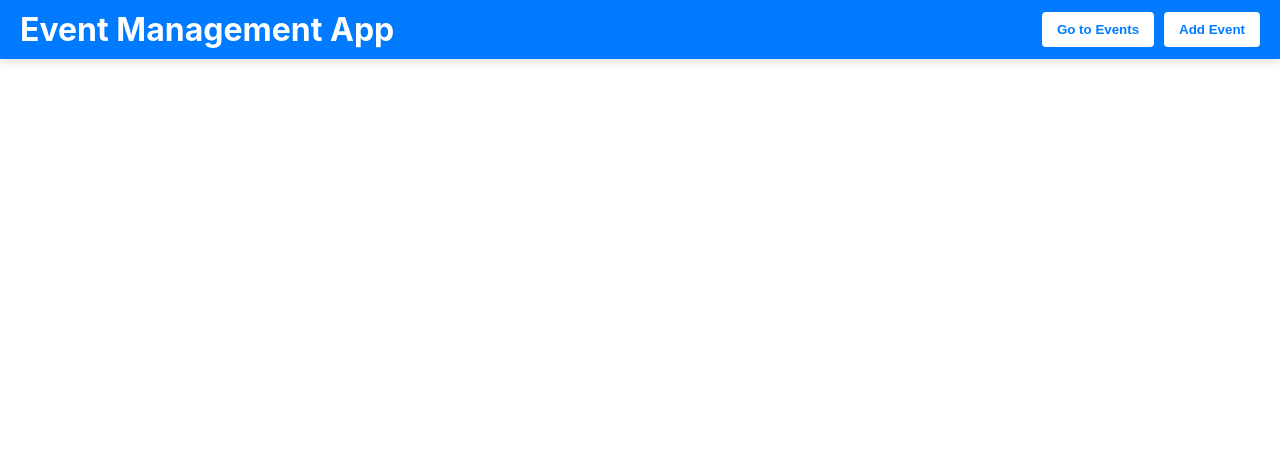
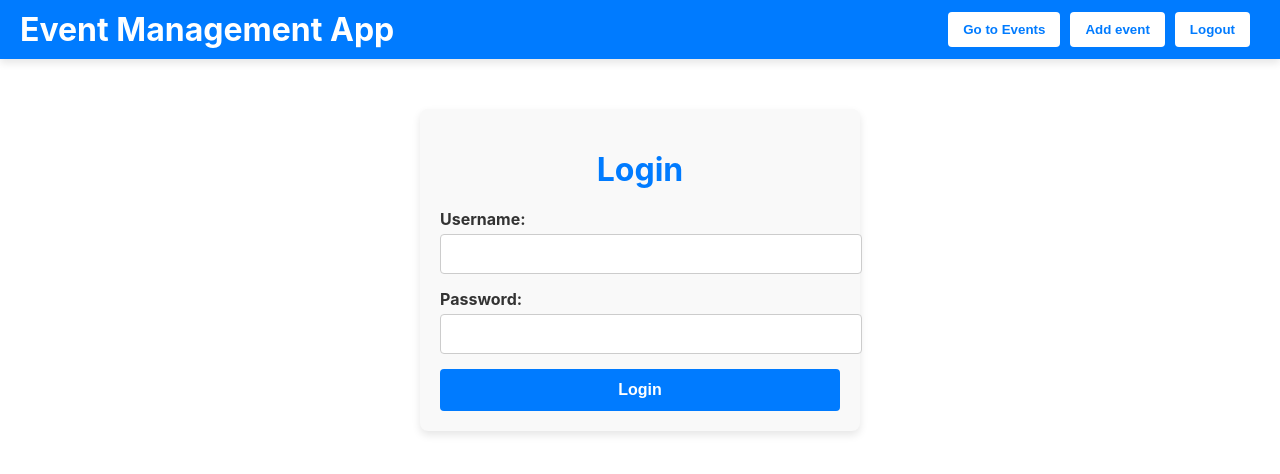
Before and after one commit to MariaPindaru/SpringBootGT, a React (Create React App) app in the folder frontend/: page /login in a window 1280 px wide. Shown: the top 474 px of the page. Built offline with nearby package versions, Linux system fonts and the light colour scheme; sample sign-in values are in the browser's storage.

Commit message:
[Frontend] Add login

```diff
--- a/frontend/src/App.js
+++ b/frontend/src/App.js
@@ -1,27 +1,76 @@
 import React from "react";
-import { BrowserRouter, Route, Routes } from 'react-router-dom';
+import { BrowserRouter, Route, Routes, Navigate, useLocation  } from 'react-router-dom';
 import EventDetails from "./components/EventDetails";
 import EventForm from "./components/EventForm";
 import EventList from "./components/EventList";
 import Header from "./components/Header";
 import Home from "./components/Home";
+import Login from "./components/Login";
+import { AuthProvider, useAuth } from "./hooks/useAuth";
 
-function App() {
+const ProtectedRoute = ({ children }) => {
+  const { isLoggedIn } = useAuth();
+
+  if (!isLoggedIn) {
+      return <Navigate to="/login" replace />;
+  }
+
+  return children;
+};
+
+
+const App = () => {
   return (
-    <BrowserRouter>
-      <Header />
-      <Routes>
-        <Route path='/' element={<Home />} />
+      <AuthProvider>
+          <BrowserRouter>
+              <Header />
+              <Routes>
+                  <Route path="/login" element={<Login />} />
 
-        <Route path="/event/:id" element={<EventDetails />} />
-        <Route path="/add-event" element={<EventForm />} />
-        <Route path="/edit-event/:id" element={<EventForm />} />
-        <Route path='/events' element={<EventList />} />
-
-      </Routes>
-
-    </BrowserRouter>
+                  <Route
+                      path="/"
+                      element={
+                          <ProtectedRoute>
+                              <Home />
+                          </ProtectedRoute>
+                      }
+                  />
+                  <Route
+                      path="/event/:id"
+                      element={
+                          <ProtectedRoute>
+                              <EventDetails />
+                          </ProtectedRoute>
+                      }
+                  />
+                  <Route
+                      path="/add-event"
+                      element={
+                          <ProtectedRoute>
+                              <EventForm />
+                          </ProtectedRoute>
+                      }
+                  />
+                  <Route
+                      path="/edit-event/:id"
+                      element={
+                          <ProtectedRoute>
+                              <EventForm />
+                          </ProtectedRoute>
+                      }
+                  />
+                  <Route
+                      path="/events"
+                      element={
+                          <ProtectedRoute>
+                              <EventList />
+                          </ProtectedRoute>
+                      }
+                  />
+              </Routes>
+          </BrowserRouter>
+      </AuthProvider>
   );
-}
+};
 
 export default App;
--- a/frontend/src/api/axiosInstance.js
+++ b/frontend/src/api/axiosInstance.js
@@ -1,11 +1,28 @@
 import axios from 'axios';
 
-const axiosInstance = axios.create({
-  baseURL: 'http://localhost:8080/api',
-  timeout: 5000,
-  headers: {
-    'Content-Type': 'application/json',
-  },
-});
+const axiosInstance = () => {
 
-export default axiosInstance;
+  const options = {
+    baseURL: 'http://localhost:8080/api',
+    headers: {
+      'Content-Type': 'application/json',
+    },
+  };
+
+  // Create instance
+  let instance = axios.create(options);
+
+  // Set the AUTH token for any request
+  instance.interceptors.request.use(function (config) {
+    const token = localStorage.getItem('token');
+    if (token) {
+      config.headers['Authorization'] = `Bearer ${token}`;
+    }
+    return config;
+  });
+
+
+  return instance;
+};
+
+export default axiosInstance();
--- a/frontend/src/components/Header.js
+++ b/frontend/src/components/Header.js
@@ -1,7 +1,9 @@
 import React from "react";
 import { useNavigate } from "react-router-dom";
+import { useAuth } from "../hooks/useAuth";
 
 const Header = () => {
+    const { isLoggedIn, logout } = useAuth();
     const navigate = useNavigate();
 
     const goToEvents = () => {
@@ -10,6 +12,11 @@ const Header = () => {
 
     const addEvent = () => {
         navigate('/add-event');
+    };
+
+    const logoutEvent = () => {
+        logout();
+        navigate('/login');
     };
 
     return (
@@ -30,6 +37,9 @@ const Header = () => {
             <h1 style={{ margin: 0, cursor: "pointer" }} onClick={() => navigate('/')}>
                 Event Management App
             </h1>
+
+            {isLoggedIn ?
+
                 <div>
                     <button
                         onClick={goToEvents}
@@ -46,9 +56,11 @@ const Header = () => {
                     >
                         Go to Events
                     </button>
+
                     <button
                         onClick={addEvent}
                         style={{
+                            marginRight: "10px",
                             padding: "10px 15px",
                             backgroundColor: "#fff",
                             color: "#007BFF",
@@ -58,9 +70,27 @@ const Header = () => {
                             fontWeight: "bold",
                         }}
                     >
-                    Add Event
+                        Add event
+                    </button>
+
+                    <button
+                        onClick={logoutEvent}
+                        style={{
+                            marginRight: "10px",
+                            padding: "10px 15px",
+                            backgroundColor: "#fff",
+                            color: "#007BFF",
+                            border: "none",
+                            borderRadius: "4px",
+                            cursor: "pointer",
+                            fontWeight: "bold",
+                        }}
+                    >
+                        Logout
                     </button>
                 </div>
+                :
+                null}
         </header>
     );
 };
--- /dev/null
+++ b/frontend/src/components/Login.js
@@ -0,0 +1,128 @@
+import React, { useState } from "react";
+import { useNavigate } from "react-router-dom";
+import {useAuth} from "../hooks/useAuth";
+
+const Login = () => {
+    const { login, loading } = useAuth();
+
+    const [credentials, setCredentials] = useState({
+        username: "",
+        password: "",
+    });
+    const navigate = useNavigate();
+
+    const handleChange = (e) => {
+        setCredentials({ ...credentials, [e.target.name]: e.target.value });
+    };
+
+    const handleSubmit = async (e) => {
+        e.preventDefault();
+        try {
+            const isAuthenticated = await login(credentials);
+            if (isAuthenticated) {
+                alert("Login successful!");
+                navigate("/");
+            } else {
+                alert("Invalid username or password. Please try again.");
+            }
+        } catch (error) {
+            console.error("Error during login:", error);
+            alert("An error occurred. Please try again.");
+        }
+    };
+
+    return (
+        <div
+            style={{
+                maxWidth: "400px",
+                margin: "50px auto",
+                padding: "20px",
+                backgroundColor: "#f9f9f9",
+                borderRadius: "8px",
+                boxShadow: "0 4px 8px rgba(0, 0, 0, 0.1)",
+            }}
+        >
+            <h1
+                style={{
+                    textAlign: "center",
+                    color: "#007BFF",
+                    marginBottom: "20px",
+                }}
+            >
+                Login
+            </h1>
+            <form onSubmit={handleSubmit}>
+                <div style={{ marginBottom: "15px" }}>
+                    <label
+                        style={{
+                            display: "block",
+                            marginBottom: "5px",
+                            fontWeight: "bold",
+                            color: "#333",
+                        }}
+                    >
+                        Username:
+                    </label>
+                    <input
+                        type="text"
+                        name="username"
+                        value={credentials.username}
+                        onChange={handleChange}
+                        required
+                        style={{
+                            width: "100%",
+                            padding: "10px",
+                            border: "1px solid #ccc",
+                            borderRadius: "4px",
+                            fontSize: "16px",
+                        }}
+                    />
+                </div>
+                <div style={{ marginBottom: "15px" }}>
+                    <label
+                        style={{
+                            display: "block",
+                            marginBottom: "5px",
+                            fontWeight: "bold",
+                            color: "#333",
+                        }}
+                    >
+                        Password:
+                    </label>
+                    <input
+                        type="password"
+                        name="password"
+                        value={credentials.password}
+                        onChange={handleChange}
+                        required
+                        style={{
+                            width: "100%",
+                            padding: "10px",
+                            border: "1px solid #ccc",
+                            borderRadius: "4px",
+                            fontSize: "16px",
+                        }}
+                    />
+                </div>
+                <button
+                    type="submit"
+                    style={{
+                        width: "100%",
+                        padding: "12px",
+                        backgroundColor: "#007BFF",
+                        color: "white",
+                        border: "none",
+                        borderRadius: "4px",
+                        fontSize: "16px",
+                        cursor: "pointer",
+                        fontWeight: "bold",
+                    }}
+                >
+                    Login
+                </button>
+            </form>
+        </div>
+    );
+};
+
+export default Login;
--- /dev/null
+++ b/frontend/src/hooks/useAuth.jsx
@@ -0,0 +1,52 @@
+import React, { createContext, useContext, useState } from "react";
+import axiosInstance from "../api/axiosInstance";
+
+const AuthContext = createContext();
+
+export const AuthProvider = ({ children }) => {
+    const [isLoggedIn, setIsLoggedIn] = useState(!!localStorage.getItem("token"));
+    const [loading, setLoading] = useState(false);
+
+    const login = async (authData) => {
+        try {
+            console.log(authData.username);
+            console.log(authData.password);
+
+            setLoading(true);
+            const response = await axiosInstance.post(
+                "/auth/login",
+                {},
+                {
+                    auth: {
+                        username: authData.username,
+                        password: authData.password,
+                    },
+                }
+            );
+
+            if (response.status === 200) {
+                localStorage.setItem("token", response.data["token"]);
+                setIsLoggedIn(true); // Update the authentication state
+                return true;
+            }
+        } catch (error) {
+            console.error("Login error:", error);
+            return false;
+        } finally {
+            setLoading(false);
+        }
+    };
+
+    const logout = () => {
+        localStorage.removeItem("token");
+        setIsLoggedIn(false);
+    };
+
+    return (
+        <AuthContext.Provider value={{ isLoggedIn, login, logout, loading }}>
+            {children}
+        </AuthContext.Provider>
+    );
+};
+
+export const useAuth = () => useContext(AuthContext);
```
Lines whose indentation alone changed are shown as unchanged.
